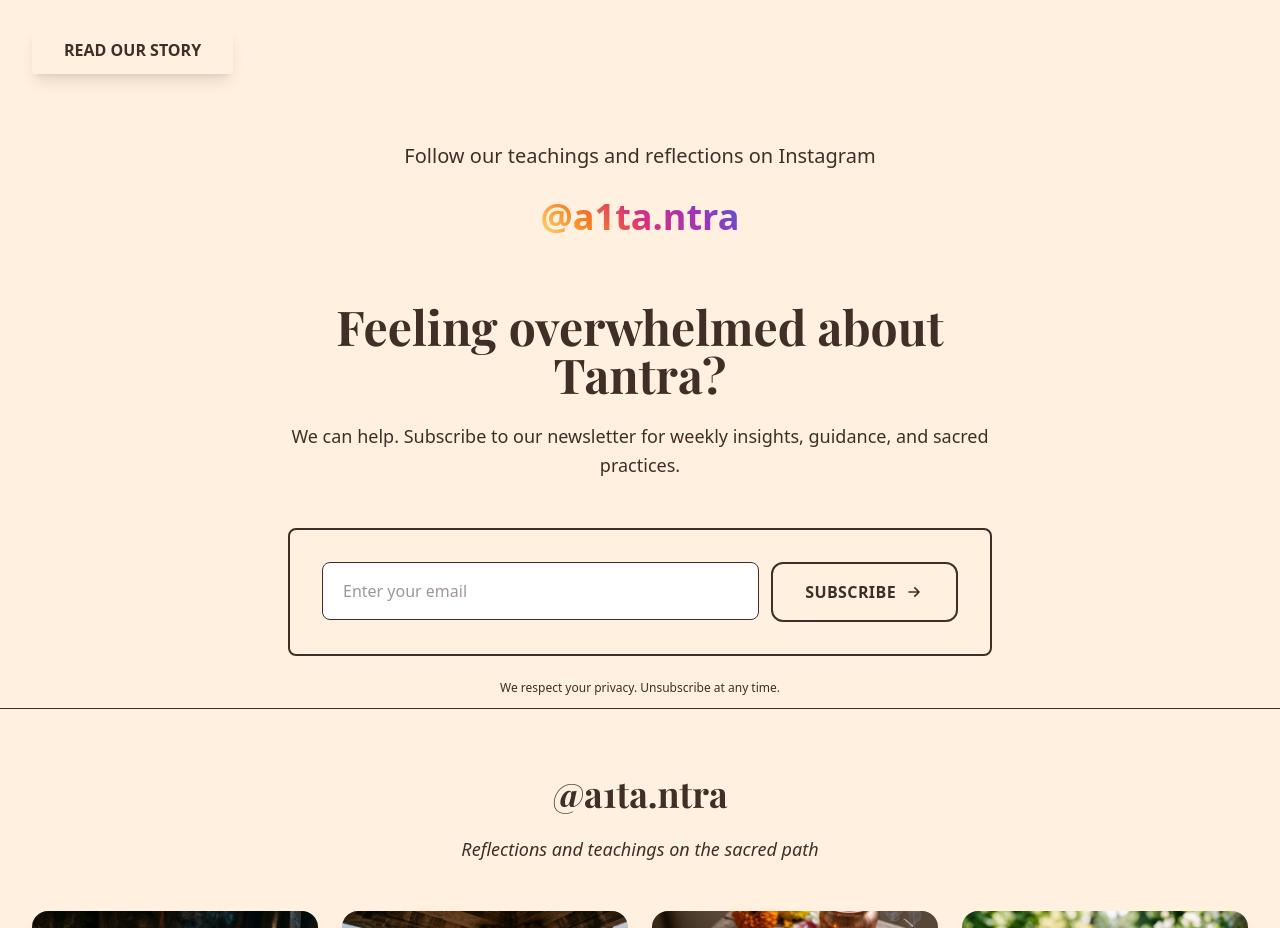
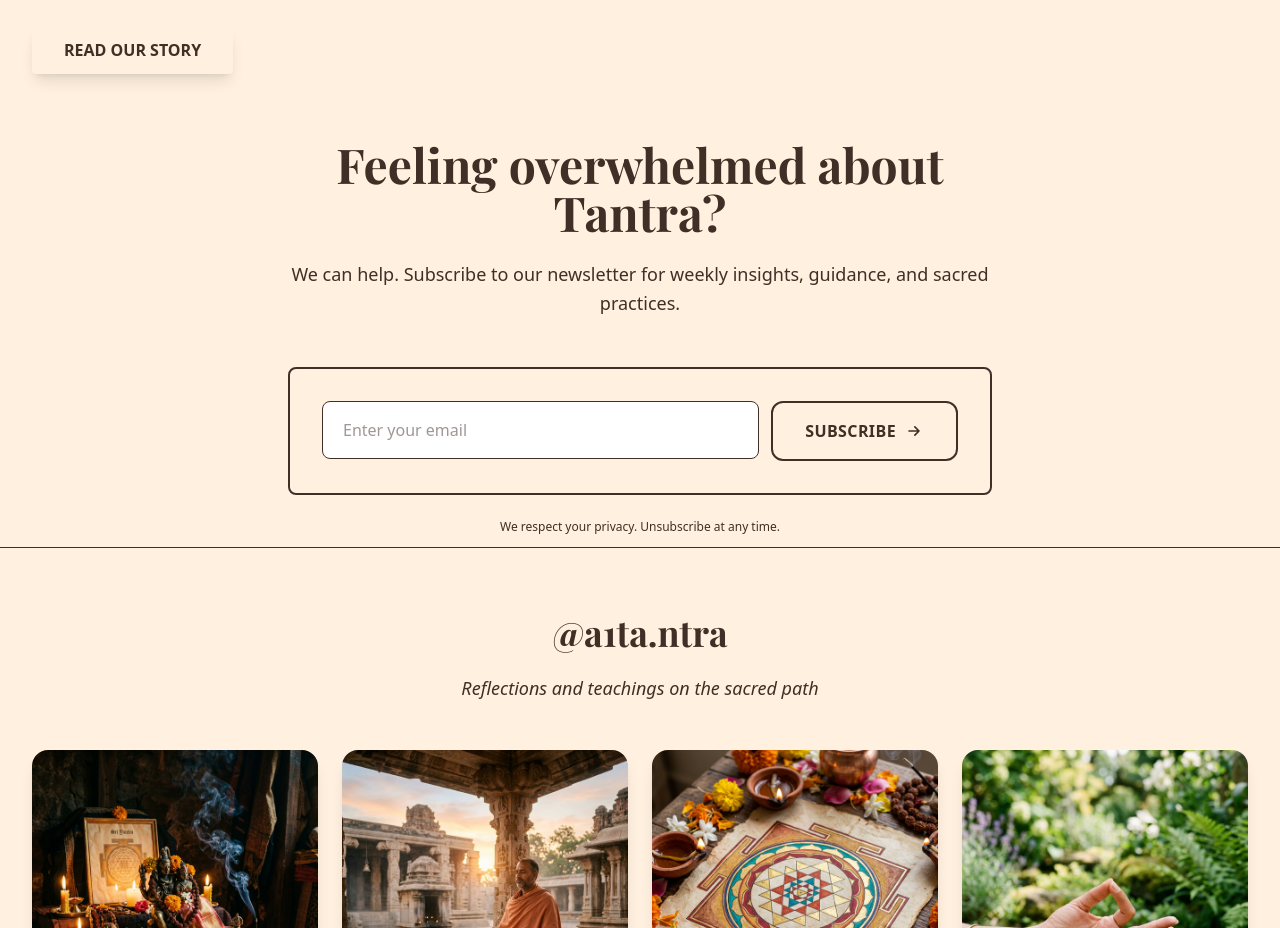
Before and after one commit to HarshalPatel1972/a1-tantra, a Next.js app: page / in a window 1280 px wide. Shown: the part 8987-9915 px from the top of the page. Built offline with nearby package versions, Linux system fonts and the light colour scheme; no server answers.

Commit message:
Remove redundant Instagram invite component to eliminate repetition

```diff
--- a/app/page.tsx
+++ b/app/page.tsx
@@ -7,7 +7,6 @@ import TantraTypesSection from "@/components/TantraTypesSection";
 import BuildJourneyCTA from "@/components/BuildJourneyCTA";
 import OurTantraServices from "@/components/OurTantraServices";
 import UserReviews from "@/components/UserReviews";
-import InstagramInvite from "@/components/InstagramInvite";
 import Newsletter from "@/components/Newsletter";
 import InstagramGrid from "@/components/InstagramGrid";
 import OriginStory from "@/components/OriginStory";
@@ -107,7 +106,6 @@ export default function Home() {
       <UserReviews />
       <BuildJourneyCTA />
       <OriginStory />
-      <InstagramInvite />
       <Newsletter />
       <InstagramGrid />
       <Footer />
```
